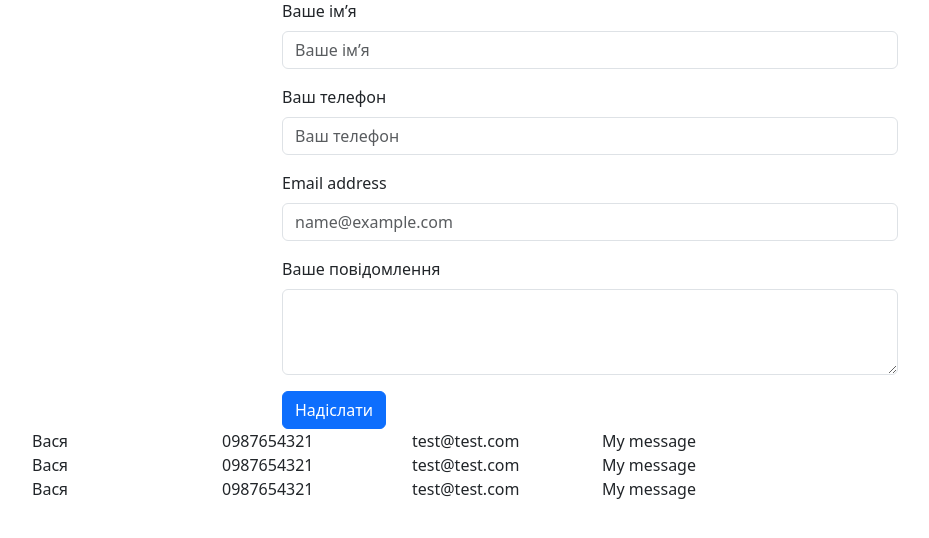
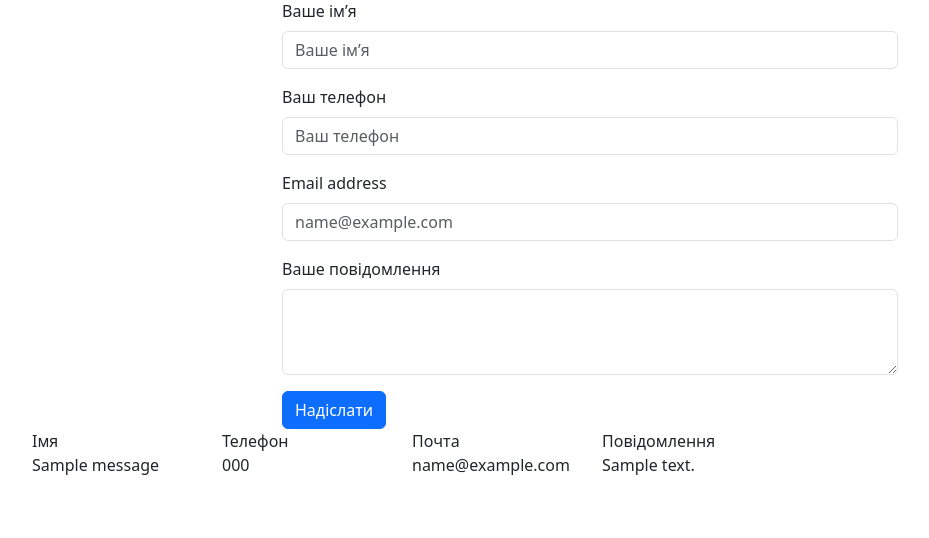
Before and after one commit to VikaBukach/form_communication, a PHP site: page / in a window 1280 px wide. Shown: the part 139-677 px from the top of the page, without its empty margins (50-979 px from the left). Run offline with PHP 8.4, Linux system fonts and the light colour scheme; tables that the repository leaves empty or names only in its code hold one stand-in row (values such as "Sample post").

Commit message:
can show rows

```diff
--- a/Controller.php
+++ b/Controller.php
@@ -16,31 +16,20 @@ class Controller
         if (method_exists($this, 'action' . $action)) {
             return $this->{'action' . $action}();
         }
+
+        return $this->db->getAll();
     }
 
     public function actionCreate()
     {
         if ($_POST) {
             try {
-                // SQL-запит із плейсхолдерами
-                $sql = "INSERT INTO messages (name, phone, email, message) VALUES (:name, :phone, :email, :message)";
-
-                // Підготовка запиту
-                $stmt = $this->db->connection->prepare($sql);
-
-                // Дані для вставки
-                $data = [
-                    ':name' => $_POST['name'] ?? 'not set',
-                    ':phone' => $_POST['phone'] ?? 'not set',
-                    ':email' => $_POST['email'] ?? 'not set',
-                    ':message' => $_POST['message'] ?? 'not set',
-                ];
-
-                // Виконання запиту
-                $stmt->execute($data);
+                $this->db->createRow($_POST);
             } catch (PDOException $e) {
                 echo "Помилка вставки: " . $e->getMessage();
             }
         }
+
+        header("Location: /");
     }
 }
--- a/Db.php
+++ b/Db.php
@@ -1,9 +1,11 @@
 <?php
 
-class Db {
+class Db
+{
     public $connection;
 
-    public function __construct() {
+    public function __construct()
+    {
         $dsn = 'mysql:host=mysql;dbname=test_china;charset=utf8mb4';
         $username = 'root';
         $password = 'root';
@@ -14,4 +16,36 @@ class Db {
             echo "Помилка підключення: " . $e->getMessage();
         }
     }
+
+    public function createRow($data)
+    {
+        // SQL-запит із плейсхолдерами
+        $sql = "INSERT INTO messages (name, phone, email, message) VALUES (:name, :phone, :email, :message)";
+
+        // Підготовка запиту
+        $stmt = $this->connection->prepare($sql);
+
+        // Дані для вставки
+        $dataInsert = [
+            ':name' => $data['name'] ?? 'not set',
+            ':phone' => $data['phone'] ?? 'not set',
+            ':email' => $data['email'] ?? 'not set',
+            ':message' => $data['message'] ?? 'not set',
+        ];
+
+        // Виконання запиту
+        $stmt->execute($dataInsert);
+    }
+
+    public function getAll()
+    {
+        // SQL-запит із плейсхолдерами
+        $sql = "SELECT id, name, phone, email, message FROM messages";
+
+        // Виконання запиту
+        $stmt = $this->connection->query($sql);
+
+        // Вибірка результатів
+        return $stmt->fetchAll(PDO::FETCH_ASSOC);
+    }
 }
--- a/public/index.php
+++ b/public/index.php
@@ -4,7 +4,7 @@ require_once '../Controller.php';
 
 try {
     $controller = new Controller();
-    $controller->runAction($_GET['action'] ?? '');
+    $data = $controller->runAction($_GET['action'] ?? '');
 } catch (RuntimeException $exception) {
     echo "<pre>{$exception->getMessage()}</pre>";
     die;
@@ -57,25 +57,25 @@ try {
     </div>
 </div>
 
-<div class="container">
-    <div class="row">
-        <div class="col-md-2">Вася</div>
-        <div class="col-md-2">0987654321</div>
-        <div class="col-md-2">test@test.com</div>
-        <div class="col-md-6">My message</div>
+<?php if (!empty($data)) : ?>
+    <div class="container">
+        <div class="row">
+            <div class="col-md-2">Імя</div>
+            <div class="col-md-2">Телефон</div>
+            <div class="col-md-2">Почта</div>
+            <div class="col-md-6">Повідомлення</div>
+        </div>
+
+        <?php foreach ($data as $datum): ?>
+            <div class="row">
+                <div class="col-md-2"><?= $datum['name'] ?? 'not set' ?></div>
+                <div class="col-md-2"><?= $datum['phone'] ?? 'not set' ?></div>
+                <div class="col-md-2"><?= $datum['email'] ?? 'not set' ?></div>
+                <div class="col-md-6"><?= $datum['message'] ?? 'not set' ?></div>
+            </div>
+        <?php endforeach; ?>
     </div>
-    <div class="row">
-        <div class="col-md-2">Вася</div>
-        <div class="col-md-2">0987654321</div>
-        <div class="col-md-2">test@test.com</div>
-        <div class="col-md-6">My message</div>
-    </div>
-    <div class="row">
-        <div class="col-md-2">Вася</div>
-        <div class="col-md-2">0987654321</div>
-        <div class="col-md-2">test@test.com</div>
-        <div class="col-md-6">My message</div>
-    </div>
-</div>
+<?php endif; ?>
+
 </body>
 </html>
```
